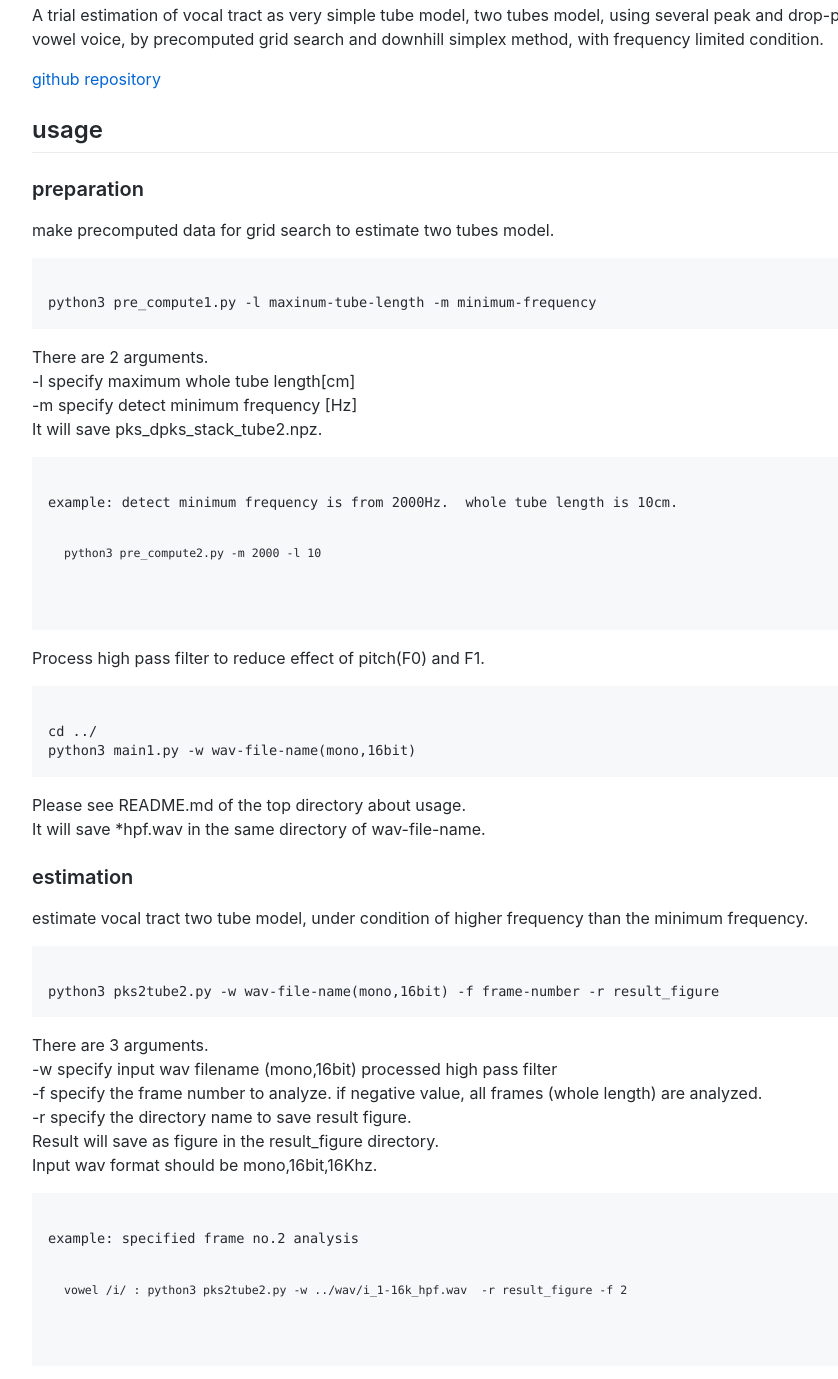
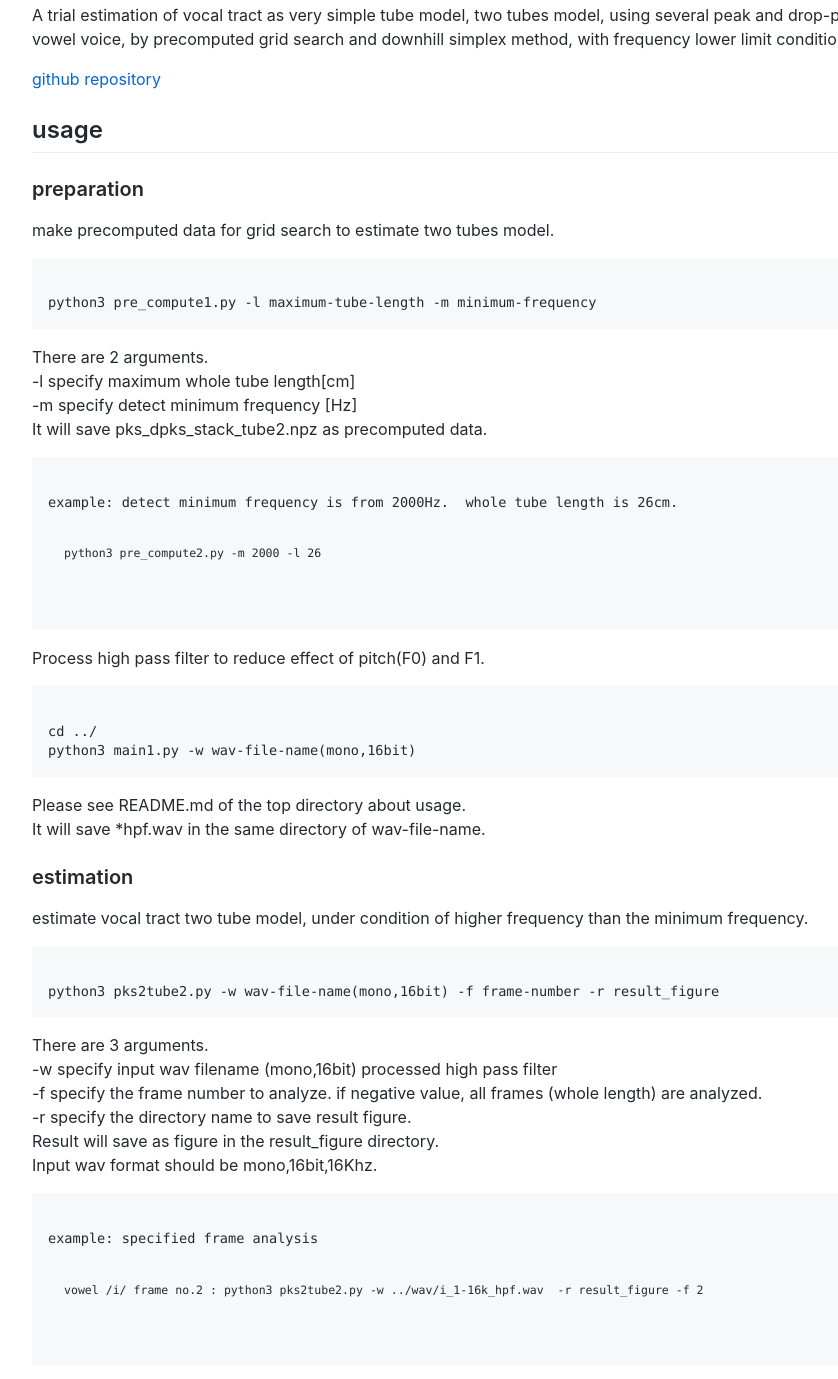
Before and after one commit to shun60s/Voice-BPF-bank, a plain HTML site: page Vocal-Tube-Estimation/docs/index.html in a window 1280 px wide. Shown: the part 96-1475 px from the top of the page, without its empty margins (118-956 px from the left). Drawn offline with Linux system fonts and the light colour scheme.

Commit message:
revise readme_md

```diff
--- a/Vocal-Tube-Estimation/docs/index.html
+++ b/Vocal-Tube-Estimation/docs/index.html
@@ -13,7 +13,7 @@
 
 <p>A trial estimation of vocal tract as very simple tube model, two tubes model,
 using several peak and drop-peak frequencies of vowel voice, by precomputed grid search and downhill simplex method,
-with frequency limited condition.<br /></p>
+with frequency lower limit condition.<br /></p>
 
 <p><a href="https://github.com/shun60s/Voice-BPF-bank/tree/master/Vocal-Tube-Estimation/">github repository</a><br /></p>
 
@@ -22,17 +22,17 @@ with frequency limited condition.<br /></p>
 <h3>preparation   </h3>
 <p>make precomputed data for grid search to estimate two tubes model.<br /></p>
 <div class="highlighter-rouge"><div class="highlight"><pre class="highlight"><code>
-python3 pre_compute1.py -l maxinum-tube-length -m minimum-frequency<br />
+python3 pre_compute1.py -l maximum-tube-length -m minimum-frequency<br />
 </code></pre></div></div>
 <p>There are 2 arguments.<br />
 -l specify maximum whole tube length[cm]<br />
 -m specify detect minimum frequency [Hz]<br />
-It will save pks_dpks_stack_tube2.npz. <br /></p>
+It will save pks_dpks_stack_tube2.npz as precomputed data. <br /></p>
 
 <div class="highlighter-rouge"><div class="highlight"><pre class="highlight"><code>
-example: detect minimum frequency is from 2000Hz.  whole tube length is 10cm.<br />
+example: detect minimum frequency is from 2000Hz.  whole tube length is 26cm.<br />
 <div class="highlighter-rouge"><div class="highlight"><pre class="highlight"><code>
-python3 pre_compute2.py -m 2000 -l 10<br />
+python3 pre_compute2.py -m 2000 -l 26<br />
 </code></pre></div></div>
 </code></pre></div></div>
 
@@ -59,9 +59,9 @@ Result will save as figure in the result_figure directory.<br />
 Input wav format should be mono,16bit,16Khz. <br />
  </p>
 <div class="highlighter-rouge"><div class="highlight"><pre class="highlight"><code>
-example: specified frame no.2 analysis<br />
+example: specified frame analysis<br />
 <div class="highlighter-rouge"><div class="highlight"><pre class="highlight"><code>
-vowel /i/ : python3 pks2tube2.py -w ../wav/i_1-16k_hpf.wav  -r result_figure -f 2
+vowel /i/ frame no.2 : python3 pks2tube2.py -w ../wav/i_1-16k_hpf.wav  -r result_figure -f 2
 </code></pre></div></div>
 </code></pre></div></div>
 
```
Also changed, not shown: docs/index.html (+2 -2 lines), 3 other files.
